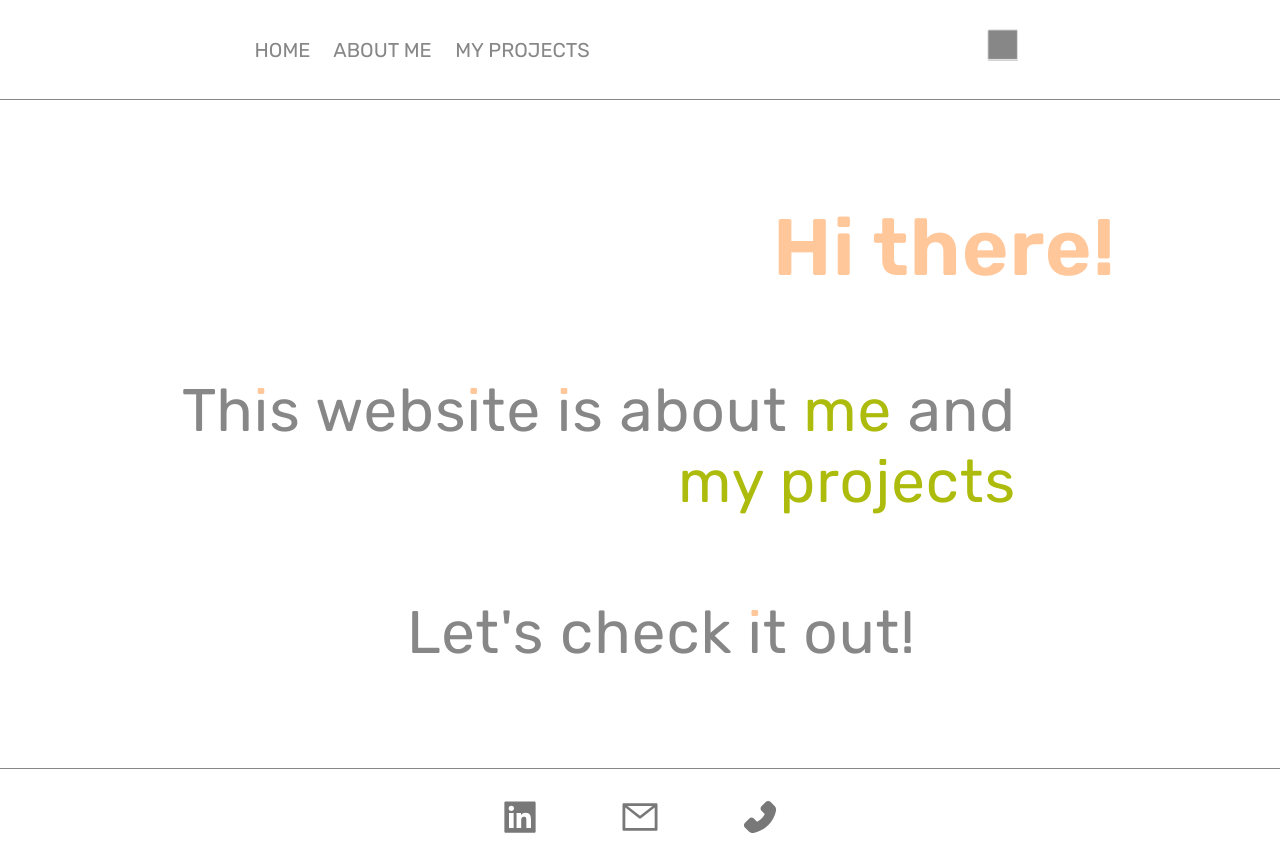
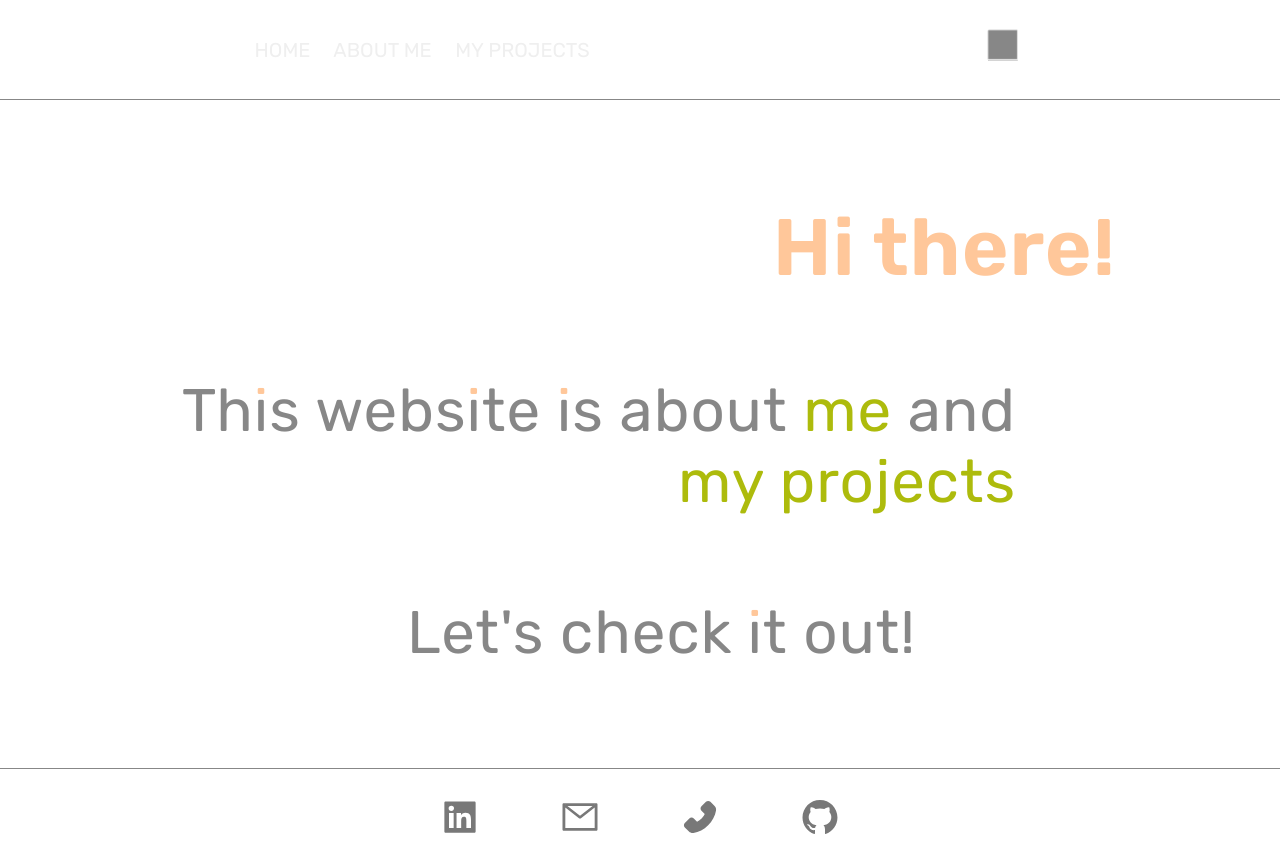
Before and after one commit to molekJ/profil-page, a React (Create React App) app: page / in a window 1280 px wide. Built offline with nearby package versions, Linux system fonts and the light colour scheme.

Commit message:
github logo in footer added

```diff
--- a/src/GlobalStyles.tsx
+++ b/src/GlobalStyles.tsx
@@ -4,7 +4,7 @@ export const GlobalStyle = createGlobalStyle`
   :root {
 
     --white: #ffffff;
-    --black: #000000
+    --black: #000000;
     --lightgrey: #efefef;
     --grey: #f9f9f9;
     --grey2: #dbdbdb;
--- a/src/components/Footer/Footer.tsx
+++ b/src/components/Footer/Footer.tsx
@@ -1,11 +1,12 @@
 import { Container } from "./FooterStyled";
-import { AiFillLinkedin, AiOutlineMail, AiFillPhone } from "react-icons/ai";
+import {
+  AiFillLinkedin,
+  AiOutlineMail,
+  AiFillPhone,
+  AiFillGithub,
+} from "react-icons/ai";
 
 export const Footer = () => {
-  //   const sendEmail = () => {
-  //     window.open("mailto:molickikuba@gmail.com");
-  //   };
-
   return (
     <Container>
       <div>
@@ -27,6 +28,11 @@ export const Footer = () => {
           <AiFillPhone size={40} />
         </a>
       </div>
+      <div>
+        <a href="https://github.com/molekJ" target={"_blank"} rel="noreferrer">
+          <AiFillGithub size={40} />
+        </a>
+      </div>
     </Container>
   );
 };
--- a/src/components/Footer/FooterStyled.tsx
+++ b/src/components/Footer/FooterStyled.tsx
@@ -30,6 +30,11 @@ export const Container = styled.div`
       color: var(--lightgreen);
     }
   }
+  div:nth-of-type(4) {
+    a:hover {
+      color: var(--black);
+    }
+  }
 
   @media screen and (max-width: 576px) {
     a {
```
